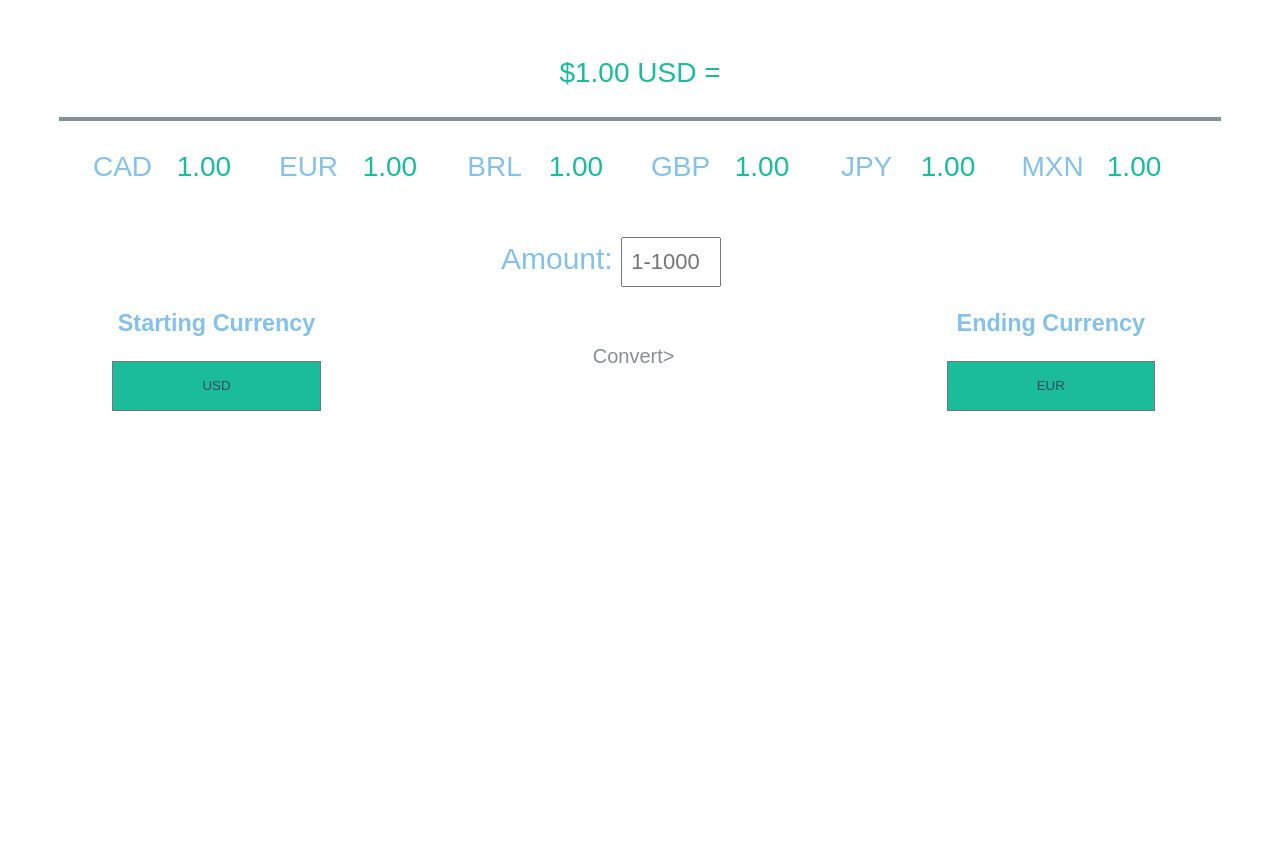
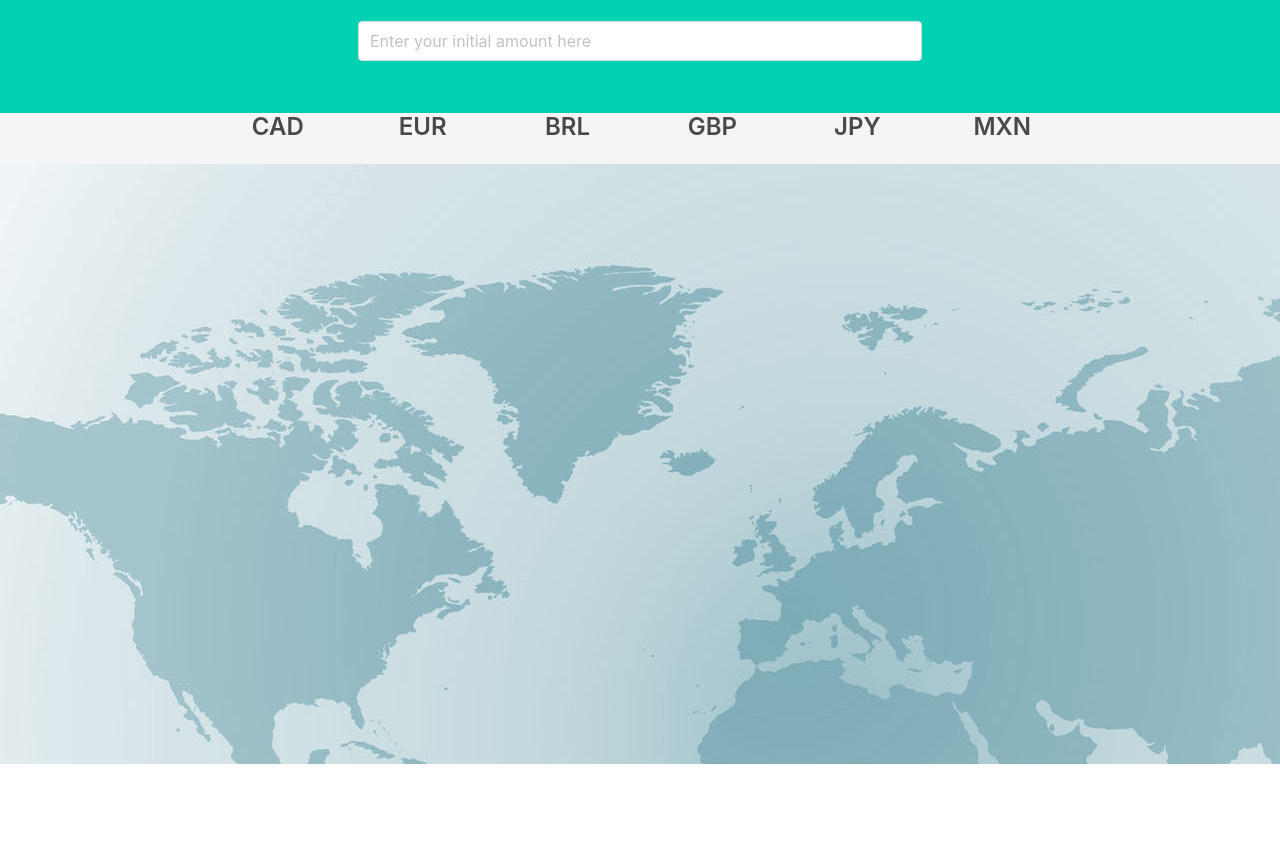
Before and after one commit to haleytownsend/API-CUR, a website: page index.html in a window 1280 px wide. Shown: the part 116-974 px from the top of the page. After the commit the page ends 880 px from the top, so only its background shows below. Drawn offline with nearby package versions, Linux system fonts and the light colour scheme; no server answers; a web font is replaced by a local one.

Commit message:
layout updates

```diff
--- a/index.html
+++ b/index.html
@@ -2,74 +2,83 @@
 <html lang="en">
 <head>
   <meta charset="utf-8">
-  <title>Currency Exchange</title>
+  <title>Currency Converter</title>
   <meta name="viewport" content="width=device-width, initial-scale=1">
-  <link rel="stylesheet" href="main.css">
+  <link  rel="stylesheet" href="main.css">
+  <link rel="stylesheet" href="https://cdnjs.cloudflare.com/ajax/libs/bulma/0.5.2/css/bulma.css">
   <link href="https://fonts.googleapis.com/css?family=Encode+Sans+Condensed" rel="stylesheet">
 </head>
 
-<header>Currency Converter</header>
+<section class="hero is-primary">
+  <div class="hero-body">
+    <div class="container">
+      <div class="columns">
+        <div class="column is-half is-offset-one-quarter">
+          <h1 class="title">
+            Currency Converter
+          </h1>
+          <p class="subtitle">
+            Convert a <strong>$USD</strong> amount to the currencies below!
+          </p>
+          <div class="field currency-controls">
+            <div class="control">
+              <input type="number" id="amount" class="input" placeholder="Enter your initial amount here">
+            </div>
+            <p class="help"></p>
+          </div>
+        </div>
+      </div>
+    </div>
+  </div>
+</section>
 
-<body>
-
-<div class="currencyBar">
-  <div class="USD">$1.00 USD =</div>
-  <div class="allCurrencies">
-    <div class="currency" id="">CAD</div>
-    <div class="rateBar" id="CAD">1.00</div>
-    <div class="currency" id="">EUR</div>
-    <div class="rateBar" id="EUR">1.00</div>
-    <div class="currency" id="">BRL</div>
-    <div class="rateBar" id="BRL">1.00</div>
-    <div class="currency" id="">GBP</div>
-    <div class="rateBar" id="GBP">1.00</div>
-    <div class="currency" id="">JPY</div>
-    <div class="rateBar" id="JPY">1.00</div>
-    <div class="currency" id="">MXN</div>
-    <div class="rateBar" id="MXN">1.00</div>
-  </div>
-</div>
-
-  <main
-    <div class="formContainer">
-      <form action="">
-        <section class="amount">
-          <label for="amountOne">Amount:</label>
-          <input id="amountOne" type="number" placeholder=" 1-1000" min="1" max="1000" default=1>
-        </section>
-        <section class="form">
-          <h3>Starting Currency</h3>
-          <select  class="CUR" id= "currencyOne">
-            <option value="USD" selected>USD</option>
-            <option value="CAD">CAD</option>
-            <option value="EUR">EUR</option>
-            <option value="BRL">BRL</option>
-            <option value="GBP">GBP</option>
-            <option value="JPY">JPY</option>
-            <option value="MXN">MXN</option>
-          </select>
-        </section>
-        <button type="button" class="search">Convert></button>
-        <section class="form">
-          <h3> Ending Currency</h3>
-          <select class="CUR" id="currencyTwo">
-            <option value="USD">USD</option>
-            <option value="CAD">CAD</option>
-            <option value="EUR" selected>EUR</option>
-            <option value="BRL">BRL</option>
-            <option value="GBP">GBP</option>
-            <option value="JPY">JPY</option>
-            <option value="MXN">MXN</option>
-          </select>
-        </section> <br>
-      </form>
-    <section class="results">
-      <span class="rate">    </span></br>
-      <span class="calcAmount"> </span>
-    </section>
-  </div>
+<section class="hero is-light">
+  <div class="columns">
+    <div class="column is-two-thirds is-offset-2">
+      <div class="columns">
+        <div class="column has-text-centered">
+          <div class="content">
+            <h3 class="title">CAD</h3>
+            <p class="amount-in-CAD"</p>
+          </div><!-- /.content -->
+        </div><!-- /.column -->
+        <div class="column has-text-centered">
+          <div class="content">
+            <h3 class="title">EUR</h3>
+            <p class="amount-in-EUR"</p>
+          </div><!-- /.content -->
+        </div><!-- /.column -->
+        <div class="column has-text-centered">
+          <div class="content">
+            <h3 class="title">BRL</h3>
+            <p class="amount-in-BRL"</p>
+          </div><!-- /.content -->
+        </div><!-- /.column -->
+        <div class="column has-text-centered">
+          <div class="content">
+            <h3 class="title">GBP</h3>
+            <p class="amount-in-GBP"</p>
+          </div><!-- /.content -->
+        </div><!-- /.column -->
+        <div class="column has-text-centered">
+          <div class="content">
+            <h3 class="title">JPY</h3>
+            <p class="amount-in-JPY"</p>
+          </div><!-- /.content -->
+        </div><!-- /.column -->
+        <div class="column has-text-centered">
+          <div class="content">
+            <h3 class="title">MXN</h3>
+            <p class="amount-in-MXN"</p>
+          </div><!-- /.content -->
+        </div><!-- /.column -->
+      </div><!-- /.columns -->
+    </div><!-- /.column.is-two-thirds -->
+  </div><!-- /.columns -->
+</section>
+<section class="map"><section>
   <script src="https://ajax.googleapis.com/ajax/libs/jquery/3.2.1/jquery.min.js"></script>
   <script type="text/javascript" src="index.js"></script>
+
 </body>
-
 </html>
--- a/index.js
+++ b/index.js
@@ -1,90 +1,48 @@
 var API_BASE_URL ="https://api.fixer.io/latest";
 
-var CUR_ONE= "USD"
-var CUR_TWO= "EUR"
+var CURRENCIES = [ 'CAD', 'EUR', 'BRL', 'GBP', 'JPY', 'MXN' ]
+var CONVERSION_RATES
 
-var CUR_BAR_BASE= "USD"
-var ALL_CURRENCIES = {
-  currency: [
-    "USD",
-    "CAD",
-    "EUR",
-    "BRL",
-    "GBP",
-    "JPY",
-    "MXN"
-  ]}
+function convertAmount (amount, currency) {
+  return (amount * CONVERSION_RATES[currency]).toFixed(2)
+}
+
+function updateConvertedAmounts (amountInUsd) {
+  console.log('updateConvertedAmounts executing')
+  // - convert USD amount to other 6 currencies (using CONVERSION_RATES)
+  // - be able to update HTMLs contents of 6 elements
+
+  for (var i = 0; i < CURRENCIES.length; i++) {
+    var currency = CURRENCIES[i]
+    var convertedAmount = convertAmount(amountInUsd, currency)
+    console.log('Amount in', currency, convertedAmount)
+    $('.amount-in-' + currency).html(convertedAmount)
+  }
+}
+
+function loadConversionRates () {
+  return $.ajax(API_BASE_URL, {
+    data: {
+      base: 'USD',
+      symbols: CURRENCIES.join(),
+    }
+  })
+    .then(function (data) {
+      CONVERSION_RATES = data.rates
+    })
+}
+
 
 $(document).ready(function() {
-  console.log("ready");
-
-  $(`#currencyOne`).change(function() {
-    var el = document.getElementById("currencyOne");
-    CUR_ONE = el.options[el.selectedIndex].value;
-  });
-
-  $(`#currencyTwo`).change(function() {
-    var el = document.getElementById("currencyTwo");
-    CUR_TWO = el.options[el.selectedIndex].value;
-  });
-
-  $(`#amountOne`).change(function() {
-    var el = document.getElementById("amountOne");
-    AMOUNT_ONE = el.value;
-  });
-
-  $('.search').on("click", function(event) {
-    event.preventDefault();
-    searchAPI(CUR_ONE, CUR_TWO)
-    .then(function(data) {
-      displayResults(data.rates[CUR_TWO])
+  loadConversionRates()
+    .then(function () {
+      var $amountEl = $('#amount')
+      $amountEl.keyup(function () {
+        var elValue = $amountEl.val()
+        console.log(elValue)
+        var amount = parseInt(elValue)
+        console.log(amount)
+        updateConvertedAmounts(amount)
+      })
     })
-  });
-
-//currencyBar
-  searchAPI("USD", "CAD")
-  .then(function(data) {
-    $('#CAD').html(data.rates["CAD"].toFixed(2))
-  console.log(data.rates["CAD"].toFixed(2))
   })
-  searchAPI("USD", "EUR")
-  .then(function(data) {
-    $('#EUR').html(data.rates["EUR"].toFixed(2))
-  })
-  searchAPI("USD", "BRL")
-  .then(function(data) {
-    $('#BRL').html(data.rates["BRL"].toFixed(2))
-  })
-  searchAPI("USD", "GBP")
-  .then(function(data) {
-    $('#GBP').html(data.rates["GBP"].toFixed(2))
-  })
-  searchAPI("USD", "JPY")
-  .then(function(data) {
-    $('#JPY').html(data.rates["JPY"].toFixed(2))
-  })
-  searchAPI("USD", "MXN")
-  .then(function(data) {
-    $('#MXN').html(data.rates["MXN"].toFixed(2))
-  })
-})
-
-
-function searchAPI(base, symbols) {
-  return $.ajax(API_BASE_URL, {
-    data: {
-      base: base,
-      symbols: symbols
-    }
-  })
-}
-
-//replace results in .rate div on HTML
-function displayResults(rate) {
-  var roundedRate =(rate*100)/100;
-  console.log(roundedRate)
-  $('.rate').html('rate: ' + roundedRate +'%');
-  var amt= $(`#amountOne`).val()
-  var finalAmount = Math.round(amt * roundedRate);
-  $('.calcAmount').html(`You will need ${finalAmount} ${CUR_TWO} to equal ${amt} ${CUR_ONE}`)
-}
--- a/main.css
+++ b/main.css
@@ -1,107 +1,4 @@
-
-* {
-  box-sizing: border-box;
+.map {
+  background-image: url("map.jpg");
+  height: 75%
 }
-
-header {
-  height: 8%;
-  width: 100%;
-  font-size: 40px;
-  margin: 30px 0 30px 0;
-  text-align: center;
-  color: #34495E
-}
-
-body {
-  font-family: 'Encode Sans Condensed', sans-serif;
-  color: #85C1E9;
-}
-
-.currencyBar {
-  height: 200px;
-  width: 100%;
-  margin: auto;
-  padding: 4%;
-  font-size: 175%;
-}
-
-.USD {
-  height: 35%;
-  width: 100%;
-  padding-bottom: 60px;
-  margin-bottom: 30px;
-  border-bottom:#839192 4px solid;
-  text-align: center;
-  }
-
-.currency , .rateBar {
-  height: 30%;
-  width: 7%;
-  float: left;
-  margin-bottom: 0;
-  text-align: center;
-}
-
-.currency {
-  margin-left: 2%
-}
-
-.rateBar, .USD {
-  color: #1ABC9C
-}
-
-.formContainer {
-  margin-top: 30px;
-  width: 100%;
-  height: 350px;
-  font-size: 20px
-}
-
-.form, .search {
-  float: left;
-  width: 33%;
-  margin-top: 0;
-  height: 40%;
-  text-align: center;
-}
-
-select {
-  width: 50%;
-  background-color: #CACFD2;
-  height: 50px;
-  -webkit-appearance: none;
-  -moz-appearance: none;
-  appearance: none;       /* remove default arrow */
-  text-align-last: center;
-  background-color: #1ABC9C;
-  color: #34495E
-}
-
-option {
-  text-align: center
-}
-
-button {
-  border: 0;
-  background-color: white;
-  font-size: 20px;
-  color: #839192
-}
-
-.amount {
-  font-size: 30px;
-  width: 100%;
-  padding-left: 39%;
-  margin-bottom: 0
-}
-
-#amountOne {
-  width: 100px;
-  height: 50px;
-  font-size: 22px
-}
-
-.results {
-  text-align: center;
-  padding: 20%
-}
```
Also changed, not shown: README.md, map.jpg (added).
